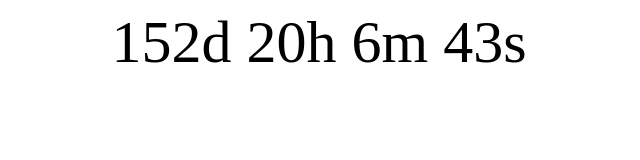
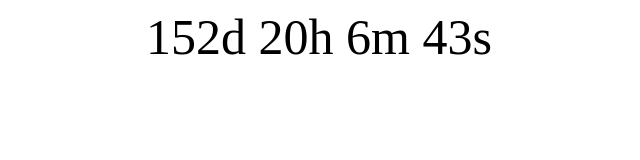
Before and after one commit to h2343v3v/fasfasf3.github.io, a plain HTML site: page index.html in a window 1280 px wide. Shown: the whole page, without its empty margins (321-961 px from the left). Drawn offline with Linux system fonts and the light colour scheme.

Commit message:
Update index.html

```diff
--- a/index.html
+++ b/index.html
@@ -47,3 +47,14 @@ var x = setInterval(function() {
 
 </body>
 </html>
+
+<style>
+p {
+  text-align: center;
+  font-size: 50px;
+  margin-top: 0px;
+}
+SEND KMD TO: RPowSoCHYQCMgSXaovpmUjgStt5ehfoA5S
+
+10 KMD = 1 ticked
+</style>
```
